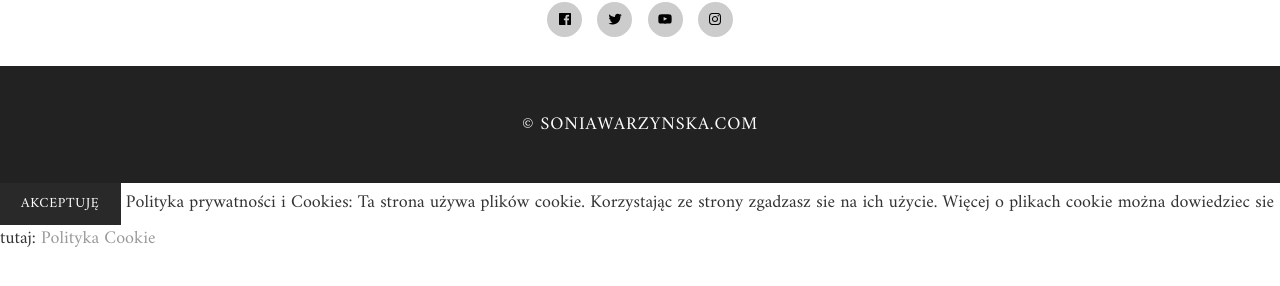
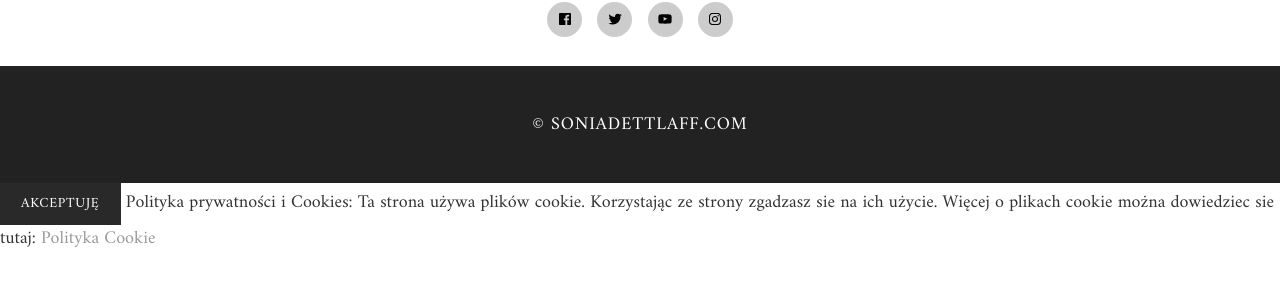
Before and after one commit to lukaszkomar/nowa.soniawarzynska.com, a Jekyll site: the page built from index.html, in a window 1280 px wide and 900 px high, scrolled down 5816 px. Shown: the part 594-880 px from the top of the window. Built offline with Jekyll 4.4.1, drawn with Linux system fonts in a browser that asks for light colours.

Commit message:
zmiana nazwiska

```diff
--- a/_includes/content-footer.html
+++ b/_includes/content-footer.html
@@ -36,7 +36,7 @@
 
     <div class="site-info">
         <div class="wrap">
-            &copy; soniawarzynska.com
+            &copy; soniadettlaff.com
         </div><!-- .wrap -->
     </div><!-- .site-info -->
 </footer>
--- a/_includes/content-menu.html
+++ b/_includes/content-menu.html
@@ -101,7 +101,7 @@
                 {% endif %}
                 </span>
 {% comment %}
-                <a href="mailto:contact@soniawarzynska.com" class="site-top-content-2" style="
+                <a href="mailto:contact@soniadettlaff.com" class="site-top-content-2" style="
     top: 10px;
     background: #151515;
     border-radius: 40px;
--- a/_includes/html-footer.html
+++ b/_includes/html-footer.html
@@ -154,7 +154,7 @@
         m=s.getElementsByTagName(o)[0];a.async=1;a.src=g;m.parentNode.insertBefore(a,m)
     })(window,document,'script','//www.google-analytics.com/analytics.js','ga');
 
-    ga('create', 'UA-46291292-1', 'soniawarzynska.com');
+    ga('create', 'UA-46291292-1', 'soniadettlaff.com');
     ga('send'  , 'pageview');
 </script>
 
--- a/_includes/page.contact.html
+++ b/_includes/page.contact.html
@@ -4,6 +4,6 @@
     </header>
     <div class="entry-content" style="text-align: justify;">
         <h4>Sonia Dettlaff</h4>
-        <p>e-mail: <a href="mailto:contact@soniawarzynska.com">contact@soniawarzynska.com</a></p>
+        <p>e-mail: <a href="mailto:contact@soniadettlaff.com">contact@soniadettlaff.com</a></p>
     </div>
 </article>
--- a/_layouts/home.html
+++ b/_layouts/home.html
@@ -58,8 +58,8 @@
         <div class="row">
           <div class="col-md-6">
             <address class="personal">
-              <strong><a href="http://soniawarzynska.com"    title="Website">Sonia Dettlaff</a></strong><br>
-              <a href="mailto:contact@soniawarzynska.com"    title="Email">contact@soniawarzynska.com</a><br>
+              <strong><a href="http://soniadettlaff.com"    title="Website">Sonia Dettlaff</a></strong><br>
+              <a href="mailto:contact@soniadettlaff.com"    title="Email">contact@soniadettlaff.com</a><br>
               <a href="https://maps.google.pl/maps?q=Poland" title="Adress" target="_blank">Poland</a><br>
             </address>
             <div class="social">
```
